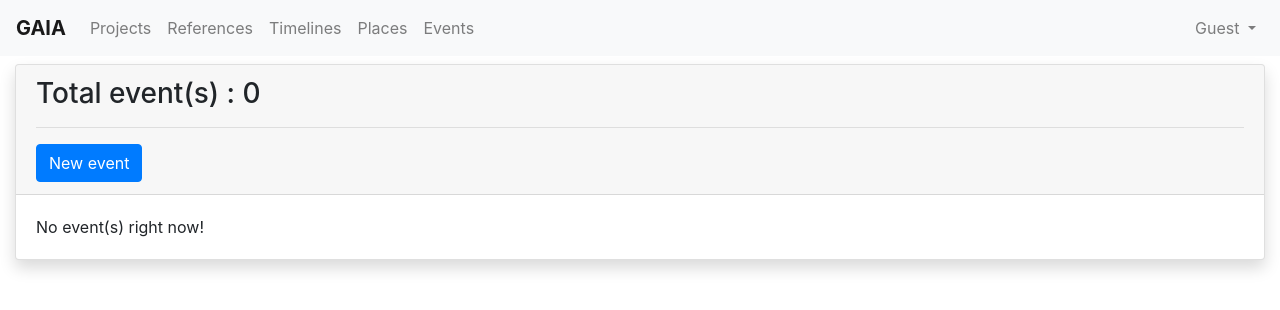
After one commit to mohit4/Gaia, a Django app: page /event/all/ in a window 1280 px wide. The commit adds this page. Shown: the top 310 px of the page. Run offline with Django 3.2, Linux system fonts and the light colour scheme; data that the repository does not hold is empty; some libraries are stand-ins or nearby versions.

Commit message:
Added Event CRUD Views

```diff
--- a/app/gaia/place/models.py
+++ b/app/gaia/place/models.py
@@ -41,3 +41,6 @@ class Event(BaseModel):
 
     def __str__(self):
         return f"{self.heading} : Started in {self.time_started} - Ended in {self.time_ended}"
+
+    def get_absolute_url(self):
+        return reverse("place:event-detail", kwargs={"pk": self.pk})
--- a/app/gaia/place/urls.py
+++ b/app/gaia/place/urls.py
@@ -1,6 +1,7 @@
 from django.urls import path
 
 from .views import PlaceListView, PlaceUpdateView, PlaceCreateView, PlaceDeleteView, PlaceDetailView
+from .views import EventListView, EventUpdateView, EventCreateView, EventDeleteView, EventDetailView
 
 app_name = 'place'
 
@@ -10,4 +11,9 @@ urlpatterns = [
     path('place/create/', PlaceCreateView.as_view(), name='place-create'),
     path('place/<int:pk>/update/', PlaceUpdateView.as_view(), name='place-update'),
     path('place/<int:pk>/delete/', PlaceDeleteView.as_view(), name='place-delete'),
+    path('event/all/', EventListView.as_view(), name='event-list'),
+    path('event/<int:pk>', EventDetailView.as_view(), name='event-detail'),
+    path('event/create/', EventCreateView.as_view(), name='event-create'),
+    path('event/<int:pk>/update/', EventUpdateView.as_view(), name='event-update'),
+    path('event/<int:pk>/delete/', EventDeleteView.as_view(), name='event-delete'),
 ]
--- a/app/gaia/place/views.py
+++ b/app/gaia/place/views.py
@@ -6,6 +6,7 @@ from django.contrib.messages.views import SuccessMessageMixin
 from django.urls import reverse_lazy
 
 from .models import Place
+from .models import Event
 
 
 class PlaceListView(ListView):
@@ -53,3 +54,50 @@ class PlaceDeleteView(DeleteView):
     template_name = 'place/place_detail.html'
     model = Place
     success_url = reverse_lazy('place:place-list')
+
+
+class EventListView(ListView):
+    """
+    Listing all the event
+    """
+    template_name = 'place/event_list.html'
+    model = Event
+    context_object_name = 'events'
+
+
+class EventDetailView(DetailView):
+    """
+    Details of a event
+    """
+    template_name = 'place/event_detail.html'
+    model = Event
+    context_object_name = 'event'
+
+
+class EventCreateView(SuccessMessageMixin, CreateView):
+    """
+    Creating a new event
+    """
+    template_name = 'place/event_create.html'
+    model = Event
+    fields = ('heading', 'description', 'time_started', 'time_ended', 'place',)
+    success_message = 'New event created!'
+
+
+class EventUpdateView(SuccessMessageMixin, UpdateView):
+    """
+    Updating a new event
+    """
+    template_name = 'place/event_update.html'
+    model = Event
+    fields = ('description', 'time_started', 'time_ended', 'place',)
+    success_message = 'Event updated!'
+
+
+class EventDeleteView(DeleteView):
+    """
+    Deleting an existing event
+    """
+    template_name = 'place/event_detail.html'
+    model = Event
+    success_url = reverse_lazy('event:event-list')
--- a/app/gaia/templates/navbar.html
+++ b/app/gaia/templates/navbar.html
@@ -18,6 +18,9 @@
             <li class="nav-item">
                 <a class="nav-link" href="{% url 'place:place-list' %}">Places</a>
             </li>
+            <li class="nav-item">
+                <a class="nav-link" href="{% url 'place:event-list' %}">Events</a>
+            </li>
         </ul>
         <ul class="navbar-nav ml-auto">
             <li class="nav-item dropdown">
--- /dev/null
+++ b/app/gaia/templates/place/event_list.html
@@ -0,0 +1,30 @@
+{% extends 'base.html' %}
+
+{% block content %}
+
+<div class="container-fluid my-2">
+    <div class="row">
+        <div class="col-12">
+
+<div class="card shadow mb-5 bg-white rounded">
+  <div class="card-header">
+    <h3>Total event(s) : {{ events.count }}</h3>
+    <hr>
+    <a href="{% url 'place:event-create' %}" class="btn btn-primary">New event</a>
+  </div>
+  <div class="card-body">
+    <div class="list-group">
+      {% for event in events %}
+        <a href="{% url 'place:event-detail' pk=event.pk %}" class="list-group-item list-group-item-action">{{ event.heading }}</a>
+      {% empty %}
+        No event(s) right now!
+      {% endfor %}
+    </div>
+  </div>
+</div>
+
+        </div>
+    </div>
+</div>
+
+{% endblock content %}
```
Also changed, not shown: app/gaia/templates/place/event_create.html (added, +26 -0 lines), app/gaia/templates/place/event_detail.html (added, +58 -0 lines), app/gaia/templates/place/event_update.html (added, +26 -0 lines).
